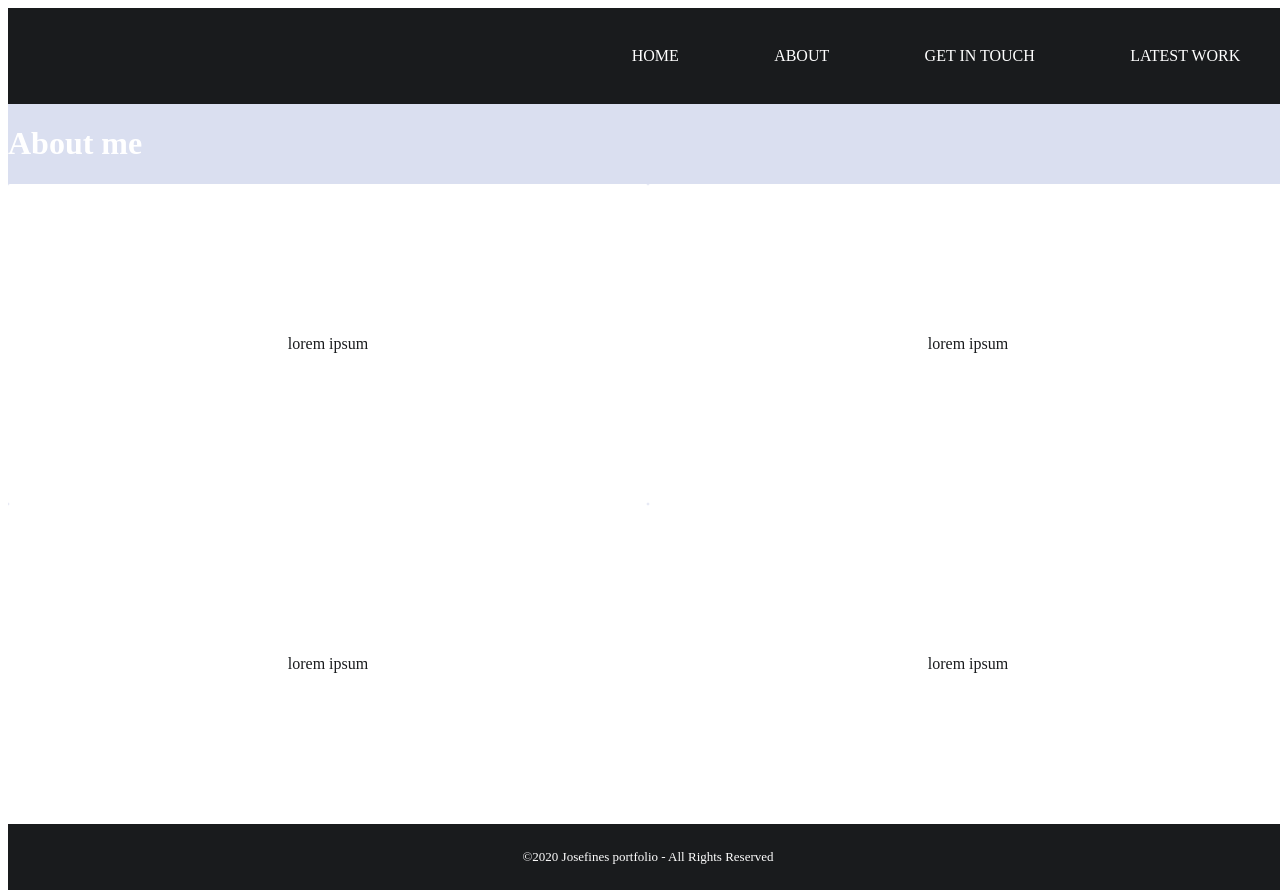
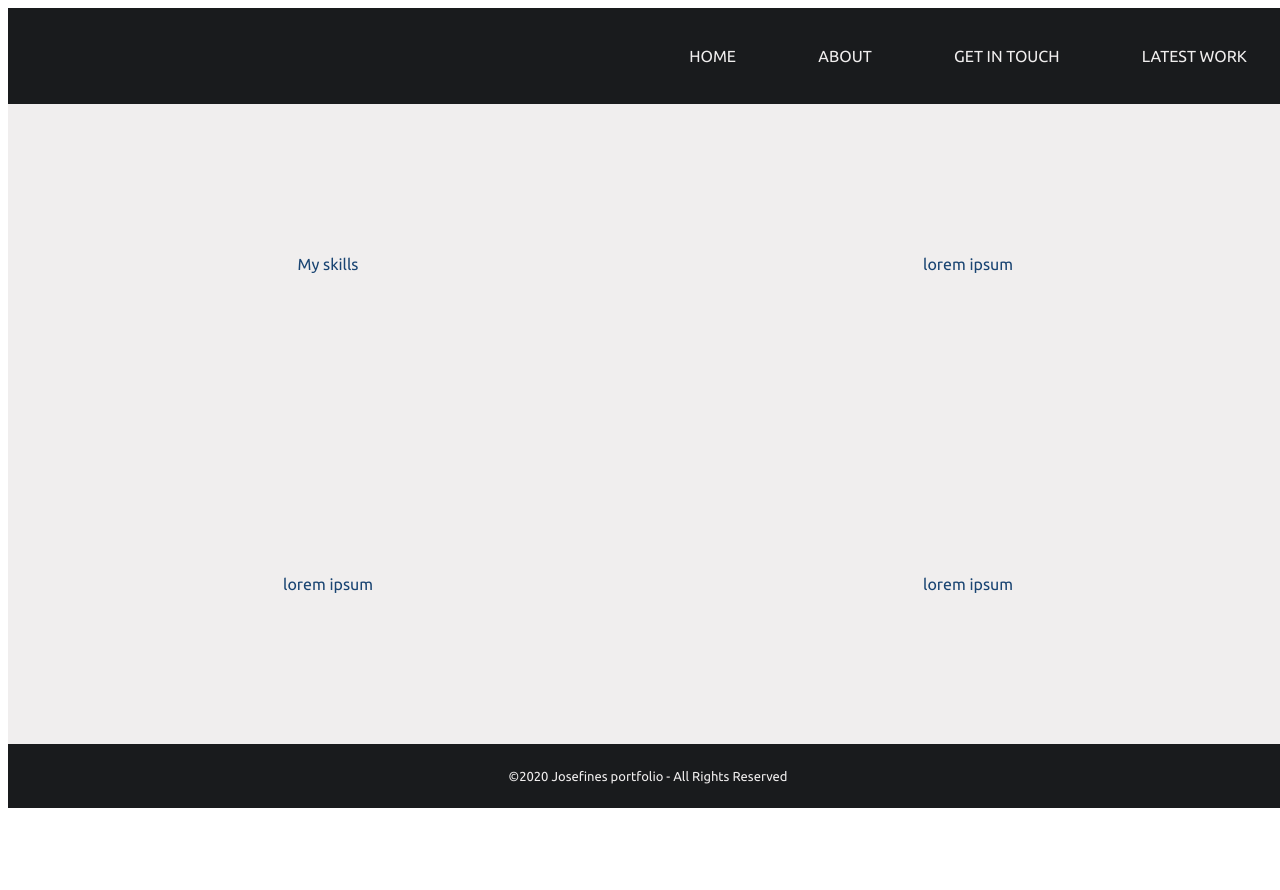
Before and after one commit to jbrorson/My-First-Portfolio-Site, a React (Create React App) app: page /contact in a window 1280 px wide. After the commit the page ends 808 px from the top, so only its background shows below. Built offline with nearby package versions, Linux system fonts and the light colour scheme.

Commit message:
new styling

```diff
--- a/public/index.html
+++ b/public/index.html
@@ -15,7 +15,7 @@
       user's mobile device or desktop. See https://developers.google.com/web/fundamentals/web-app-manifest/
     -->
     <link rel="manifest" href="%PUBLIC_URL%/manifest.json" />
-    <link href="https://fonts.googleapis.com/css?family=Raleway:400,700&display=swap" rel="stylesheet">
+    <link href="https://fonts.googleapis.com/css?family=Ubuntu:400,700&display=swap" rel="stylesheet">
     <!--
       Notice the use of %PUBLIC_URL% in the tags above.
       It will be replaced with the URL of the `public` folder during the build.
--- a/src/App.css
+++ b/src/App.css
@@ -1,22 +1,21 @@
 :root {
   --mainDark: #191b1d;
-    --mainGrey: rgba(109, 109, 109);
-    --mainLightBlue:rgb(218, 223, 240);
-    --mainWhite: #ffffff;
-    --mainBlue: #3a8de6;
+  --mainGrey: rgb(230, 230, 230);
+  --mainWhite: #f0eeee;
+  --mainLightBlue: rgb(186, 197, 231);
+  --mainBlue: #194472;
 }
+
+/* font-family: 'Ubuntu', sans-serif; */
+
 .App {
-    /* text-align: center; */
   height: 100vh;
   width: 100vw;
   display: inline-block;
   justify-content: center;
-    background: var(--mainLightBlue);
-    color: white;
   position: absolute;
   margin: 0;
 }
-
 
 /* html {
     margin: auto;
--- a/src/App.js
+++ b/src/App.js
@@ -1,37 +1,47 @@
-import React from 'react';
+import React from "react";
 //import styled from 'styled-components';
 
-import {
-BrowserRouter as Router,
-   Switch,
-   Route,
-   Link
-} from "react-router-dom";
+import { BrowserRouter as Router, Switch, Route } from "react-router-dom";
 
-import './App.css';
+import "./App.css";
 
-import Navbar from './components/Navbar';
-//import Header from './components/Header';
-import Content from './components/Content';
-import Card from './components/Card';
-import Footer from './components/Footer';
-import About from './components/About';
+import Navbar from "./components/Navbar";
+// import Content from "./components/Content";
+import Card from "./components/Card";
+import Footer from "./components/Footer";
+import About from "./components/About";
+import FirstPage from "./components/FirstPage";
+
+// const projects = [
+//   {
+//     title: "Project 1",
+//     url: "https://github.com/jbrorson/React---Portfolio"
+//   }
+// ];
 
 function App() {
   return (
     <div className="App">
       <Router>
+        <Switch>
           <Navbar />
-          <Switch>
+          <FirstPage message="Hi, I'm Josefine, I'm a Front-End Developer" />
+
+          <Route exact path="about" component={About} />
+        </Switch>
+        {/* <Switch>
           <Route path="/about">
             <About />
           </Route>
           <Route path="/contact">
             <About />
           </Route>
-                </Switch>
+          <Route path="/">
+            <About />
+          </Route>
+        </Switch> */}
         {/* <Content /> */}
-            <Card title="My skills" message="I'm a front-end developer" />
+        <Card title="My skills" />
         <Card />
         <Card />
         <Card />
--- a/src/components/Card.js
+++ b/src/components/Card.js
@@ -1,27 +1,26 @@
-import React, { Component } from 'react';
-import styled from 'styled-components';
+import React from "react";
+import styled from "styled-components";
 
 const Card = styled.div`
-
-    border-radius: 2px;
   display: flex;
-    /* flex-direction: column;  */
   justify-content: center;
   align-items: center;
+  font-family: "Ubuntu", sans-serif;
   background: var(--mainWhite);
-	color: var(--mainDark);
+  color: var(--mainBlue);
   width: 50%;
   height: 40vh;
   margin: auto 0;
   padding: 0;
   display: inline-flex;
   position: relative;
+  &:hover {
+    background-color: var(--mainGrey);
+  }
 `;
 
-export default class Cardstyle extends Component {
-	render() {
-		return (
-            <Card>lorem ipsum</Card>
-		);
-	}
-}
+const CardStyle = props => {
+  return <Card>{props.title || "lorem ipsum"}</Card>;
+};
+
+export default CardStyle;
--- /dev/null
+++ b/src/components/FirstPage.js
@@ -0,0 +1,16 @@
+import React from "react";
+import styled from "styled-components";
+
+const FirstPage = styled.div`
+  font-family: "Ubuntu", sans-serif;
+  font-size: 2em;
+  color: black;
+  margin: auto;
+  /* padding: auto 0; */
+`;
+
+const Pagestyle = props => {
+  return <FirstPage>{props.message}</FirstPage>;
+};
+
+export default Pagestyle;
--- a/src/components/Footer.js
+++ b/src/components/Footer.js
@@ -1,29 +1,27 @@
-import React from 'react';
-import styled from 'styled-components';
+import React from "react";
+import styled from "styled-components";
 
 const FooterContainer = styled.span`
   width: 100vw;
   margin-bottom: 0;
   padding: 25px 0;
-font-size: 20px;
+  font-family: "Ubuntu", sans-serif;
   font-size: 13px;
   display: flex;
   justify-content: center;
   background: var(--mainDark);
   color: var(--mainWhite);
   position: relative;
-
 `;
 
-
 function Footer() {
-    return(
+  return (
     <FooterContainer>
       <div>
-            &copy;{new Date().getFullYear()} Josefines portfolio - All Rights Reserved
+        &copy;{new Date().getFullYear()} Josefines portfolio - All Rights
+        Reserved
       </div>
     </FooterContainer>
-
   );
 }
 
@@ -49,7 +47,6 @@ export default Footer;
 // }
 // `;
 
-
 // <FooterContainer className="main-footer">
 //             <div className="footer-middle">
 //                 <div className="container">
--- a/src/components/Navbar.js
+++ b/src/components/Navbar.js
@@ -1,7 +1,6 @@
-import React, { Component } from 'react';
-import styled from 'styled-components';
-import { Link } from 'react-router-dom';
-
+import React, { Component } from "react";
+import styled from "styled-components";
+import { Link } from "react-router-dom";
 
 const Nav = styled.nav`
   display: flex;
@@ -9,27 +8,22 @@ justify-content: flex-end;
   text-transform: uppercase;
   height: 12vh;
   background: var(--mainDark);
-
-
   .nav-links {
     display: flex;
     justify-content: space-around;
     align-items: center;
     list-style: none;
-width: 55vw;
+    width: 50vw;
+    font-family: "Ubuntu", sans-serif;
   }
-
   .link {
     text-decoration: none;
     color: var(--mainWhite);
   }
-
   @media (max-width: 640px) {
     display: block;
   }
-
 `;
-
 
 export default class Navbar extends Component {
   render() {
@@ -38,20 +32,26 @@ export default class Navbar extends Component {
         {/* <ul className="nav-logo">Josefine</ul> */}
         <ul className="nav-links">
           <li>
-                        <Link to="/" className="link" >Home</Link>
+            <Link to="/" className="link">
+              Home
+            </Link>
           </li>
           <li>
-                        <Link to="/about" className="link" >About</Link>
+            <Link to="/about" className="link">
+              About
+            </Link>
           </li>
           <li>
-                        <Link to="/contact" className="link" >Get in touch</Link>
+            <Link to="/contact" className="link">
+              Get in touch
+            </Link>
           </li>
           <li>
-                        <Link to="latestwork" className="link" >Latest Work</Link>
+            <Link to="latestwork" className="link">
+              Latest Work
+            </Link>
           </li>
         </ul>
-
-
       </Nav>
     );
   }
```
Also changed, not shown: src/components/About.js (+7 -7 lines). Lines whose indentation alone changed are shown as unchanged.
